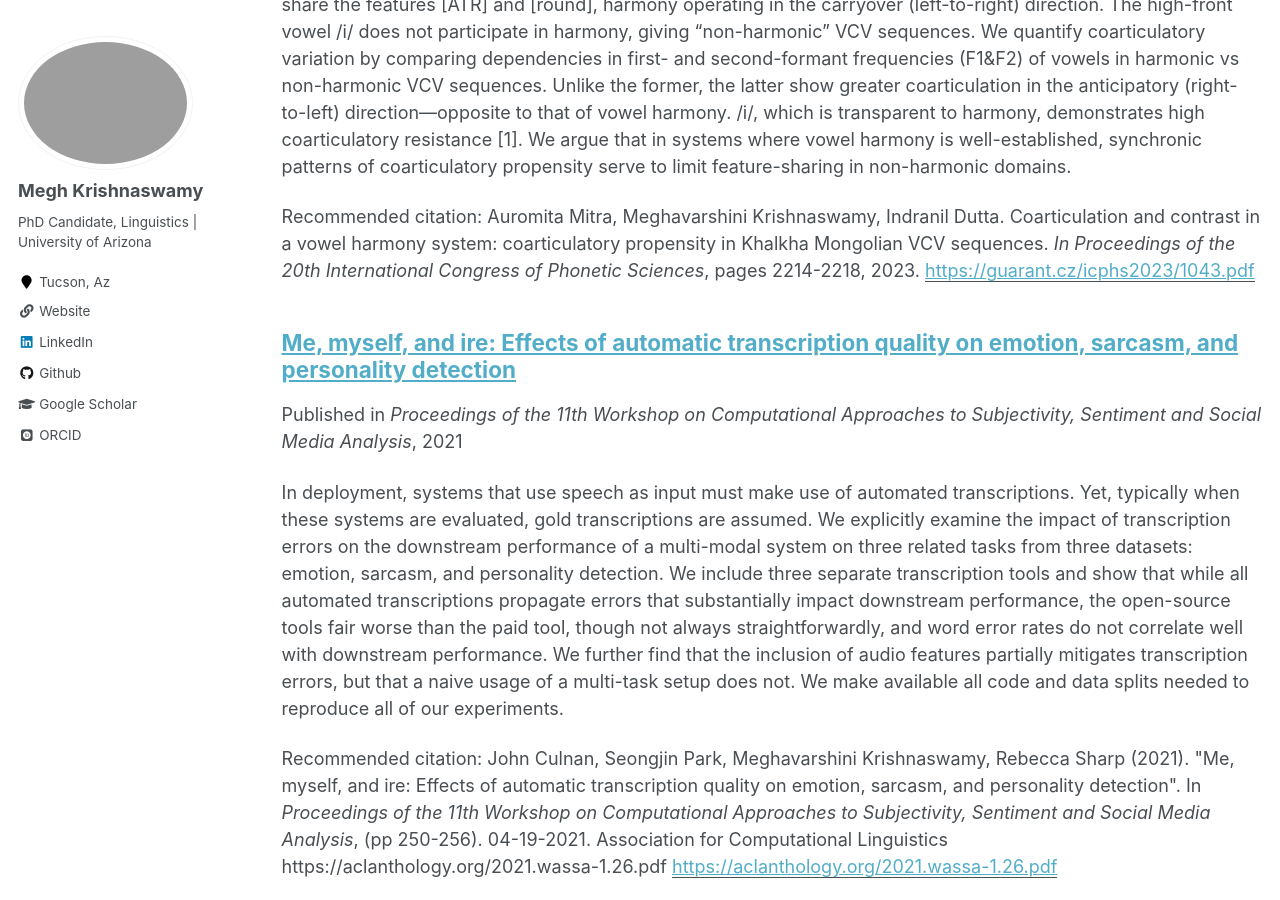
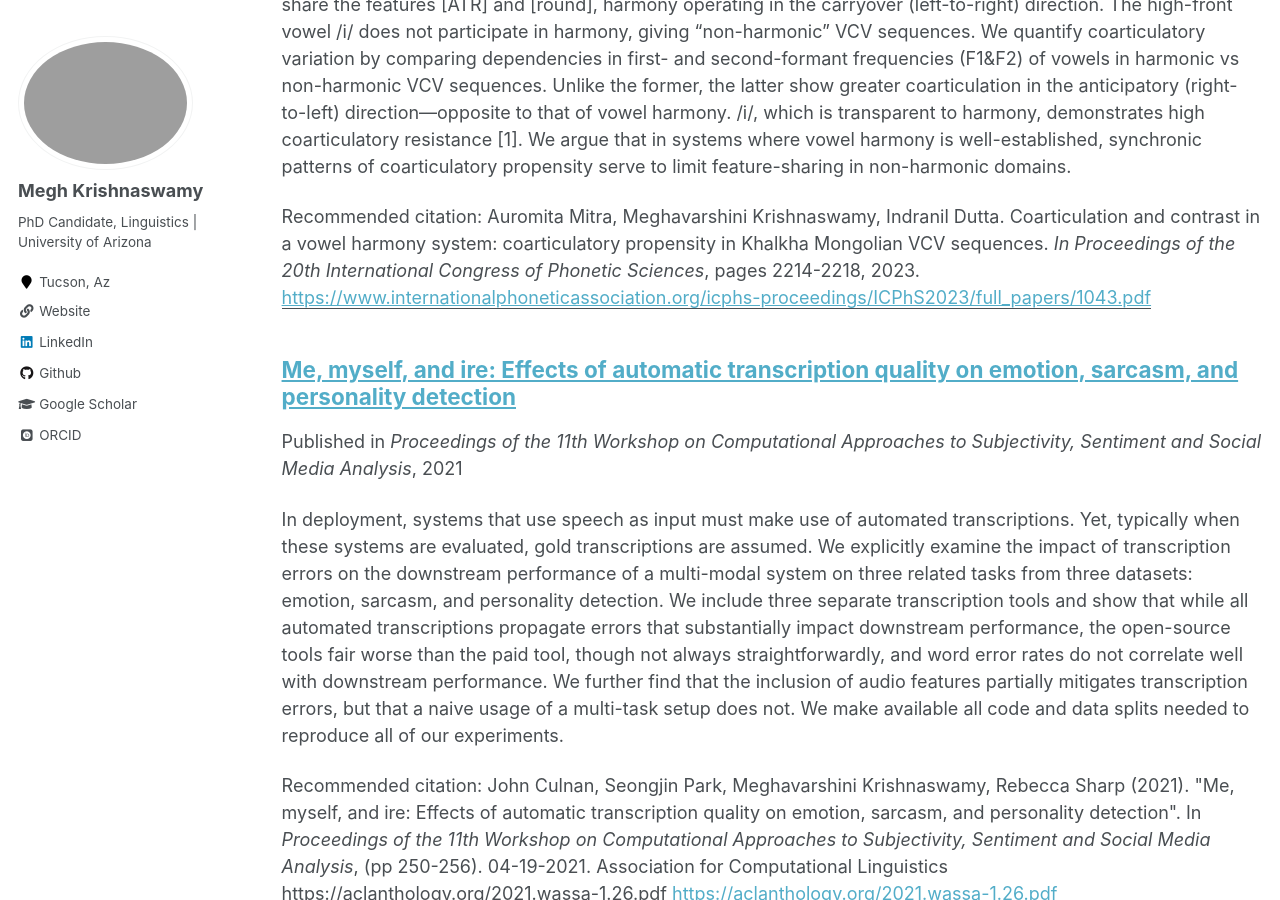
Before and after one commit to meghavarshini/meghavarshini.github.io, a Jekyll site: the page built from _pages/publications.md, in a window 1280 px wide and 900 px high, scrolled down 2083 px. Built offline with Jekyll 4.4.1, drawn with Linux system fonts in a browser that asks for light colours; some web fonts are replaced; some of the changed lines change nothing that is shown.

Commit message:
corrected doi

```diff
--- a/_publications/2023-08-08-coarticulation-and-contrast-khalkha-mangolian.md
+++ b/_publications/2023-08-08-coarticulation-and-contrast-khalkha-mangolian.md
@@ -6,11 +6,11 @@ excerpt: '
 Vowel harmony has been understood to emerge when listeners fail to perceptually compensate for acoustic variation due to coarticulation. Assuming such an account, what explains the maintenance of non-harmonic domains in the grammar? Towards understanding this, we examine coarticulation within a synchronic system with well-established patterns of harmony and non-harmony. In Khalkha Mongolian, vowels in non-compound words share the features [ATR] and [round], harmony operating in the carryover (left-to-right) direction. The high-front vowel /i/ does not participate in harmony, giving “non-harmonic” VCV sequences. We quantify coarticulatory variation by comparing dependencies in first- and second-formant frequencies (F1&F2) of vowels in harmonic vs non-harmonic VCV sequences. Unlike the former, the latter show greater coarticulation in the anticipatory (right-to-left) direction—opposite to that of vowel harmony. /i/, which is transparent to harmony, demonstrates high coarticulatory resistance [1]. We argue that in systems where vowel harmony is well-established, synchronic patterns of coarticulatory propensity serve to limit feature-sharing in non-harmonic domains.'
 date: 2023-08-07
 venue: 'Proceedings of the 20th International Congress of Phonetic Sciences,'
-paperurl: 'https://guarant.cz/icphs2023/1043.pdf'
+paperurl: 'https://www.internationalphoneticassociation.org/icphs-proceedings/ICPhS2023/full_papers/1043.pdf'
 citation: 'Auromita Mitra, Meghavarshini Krishnaswamy, Indranil Dutta. Coarticulation and contrast in a vowel harmony system: coarticulatory propensity in Khalkha Mongolian VCV sequences. <i>In Proceedings of the 20th International Congress of Phonetic Sciences</i>, pages 2214-2218, 2023.'
 ---
 Vowel harmony has been understood to emerge when listeners fail to perceptually compensate for acoustic variation due to coarticulation. Assuming such an account, what explains the maintenance of non-harmonic domains in the grammar? Towards understanding this, we examine coarticulation within a synchronic system with well-established patterns of harmony and non-harmony. In Khalkha Mongolian, vowels in non-compound words share the features [ATR] and [round], harmony operating in the carryover (left-to-right) direction. The high-front vowel /i/ does not participate in harmony, giving “non-harmonic” VCV sequences. We quantify coarticulatory variation by comparing dependencies in first- and second-formant frequencies (F1&F2) of vowels in harmonic vs non-harmonic VCV sequences. Unlike the former, the latter show greater coarticulation in the anticipatory (right-to-left) direction—opposite to that of vowel harmony. /i/, which is transparent to harmony, demonstrates high coarticulatory resistance [1]. We argue that in systems where vowel harmony is well-established, synchronic patterns of coarticulatory propensity serve to limit feature-sharing in non-harmonic domains.
 
-[Download paper here](https://guarant.cz/icphs2023/1043.pdf)
+[Download paper here](https://www.internationalphoneticassociation.org/icphs-proceedings/ICPhS2023/full_papers/1043.pdf)
 
 Recommended citation: Auromita Mitra, Meghavarshini Krishnaswamy, Indranil Dutta. Coarticulation and contrast in a vowel harmony system: coarticulatory propensity in Khalkha Mongolian VCV sequences. <i>In Proceedings of the 20th International Congress of Phonetic Sciences</i>, pages 2214-2218, 2023.
```
